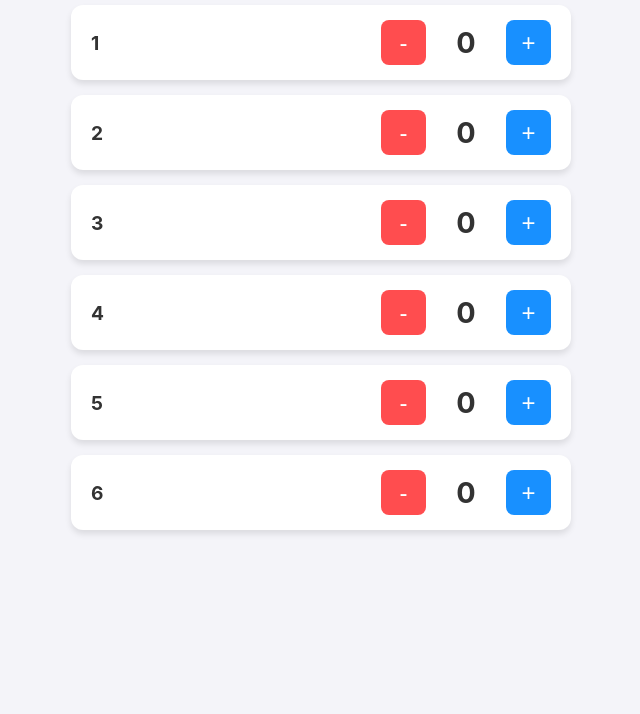
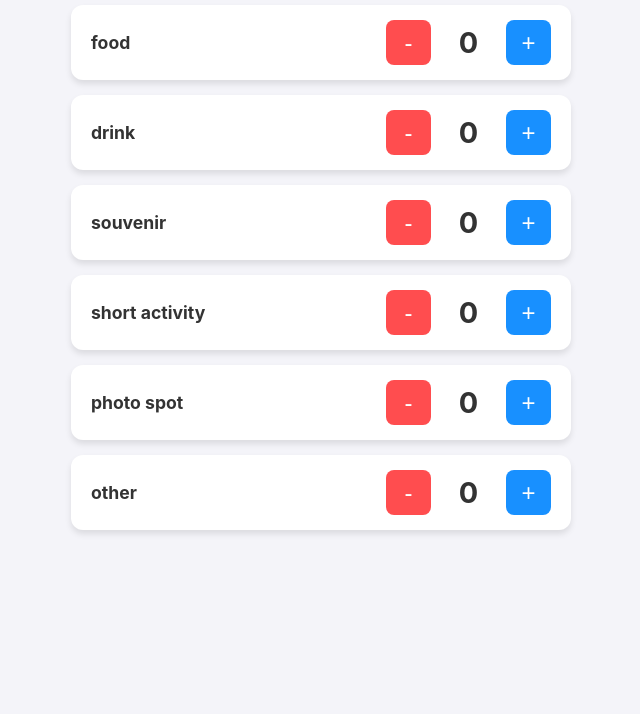
Before and after one commit to hokka0/count, a plain HTML site: page index.html in a window 1280 px wide. Shown: the part 86-800 px from the top of the page, without its empty margins (319-959 px from the left). Drawn offline with Linux system fonts and the light colour scheme.

Commit message:
Update index.html

```diff
--- a/index.html
+++ b/index.html
@@ -2,13 +2,10 @@
 <html lang="ja">
 <head>
     <meta charset="UTF-8">
-    <!-- スマホでの表示を最適化 -->
     <meta name="viewport" content="width=device-width, initial-scale=1.0">
-
-    <!-- 検索エンジンにインデックスさせない（検索結果に出さない）設定 -->
+    <!-- 検索避け -->
     <meta name="robots" content="noindex, nofollow">
-
-    <title>簡易カウンター</title>
+    <title>活動カウンター</title>
     <style>
         body {
             font-family: -apple-system, BlinkMacSystemFont, "Segoe UI", Roboto, Helvetica, Arial, sans-serif;
@@ -39,9 +36,12 @@
             justify-content: space-between;
         }
         .counter-label {
-            font-size: 1.2rem;
+            font-size: 1.1rem;
             font-weight: bold;
-            width: 40px;
+            /* 文字が長くても綺麗に表示されるように調整 */
+            flex: 1;
+            padding-right: 10px;
+            word-wrap: break-word;
         }
         .controls {
             display: flex;
@@ -59,7 +59,6 @@
             align-items: center;
             justify-content: center;
             transition: background-color 0.2s;
-            /* スマホでのタップハイライトを無効化 */
             -webkit-tap-highlight-color: transparent;
         }
         .btn-minus {
@@ -77,34 +76,42 @@
         .count-display {
             font-size: 1.8rem;
             font-weight: bold;
-            min-width: 50px;
+            min-width: 45px;
             text-align: center;
         }
     </style>
 </head>
 <body>
 
-    <h1>カウンター</h1>
+    <h1>活動カウンター</h1>
 
     <div class="counter-container" id="counters">
         <!-- JavaScriptでここにカウンターを生成します -->
     </div>
 
     <script>
-        // カウンターの数
-        const COUNTER_COUNT = 6;
+        // カウンターのラベル（名前）を設定
+        const LABELS = [
+            "food",
+            "drink",
+            "souvenir",
+            "short activity",
+            "photo spot",
+            "other"
+        ];
+
         const container = document.getElementById('counters');
 
-        // カウントの値を保持する配列を初期化
-        let counts = Array(COUNTER_COUNT).fill(0);
+        // カウントの値を保持する配列を初期化（ラベルの数に合わせて生成）
+        let counts = Array(LABELS.length).fill(0);
 
         // カウンターのUIを生成
-        for (let i = 0; i < COUNTER_COUNT; i++) {
+        for (let i = 0; i < LABELS.length; i++) {
             const card = document.createElement('div');
             card.className = 'counter-card';
 
             card.innerHTML = `
-                <div class="counter-label">${i + 1}</div>
+                <div class="counter-label">${LABELS[i]}</div>
                 <div class="controls">
                     <button class="btn-minus" onclick="updateCount(${i}, -1)">-</button>
                     <div class="count-display" id="count-${i}">0</div>
@@ -118,8 +125,8 @@
         function updateCount(index, change) {
             counts[index] += change;
 
-            // 0未満にはならないようにする場合（マイナスを許可する場合はこの行を削除）
-            // if (counts[index] < 0) counts[index] = 0;
+            // マイナスにならないようにする（0より小さくならない）
+            if (counts[index] < 0) counts[index] = 0;
 
             document.getElementById(`count-${index}`).innerText = counts[index];
         }
```
